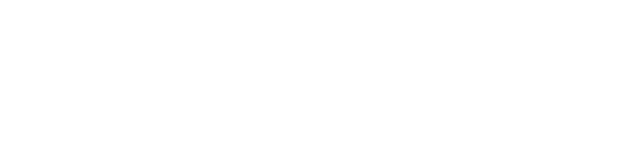
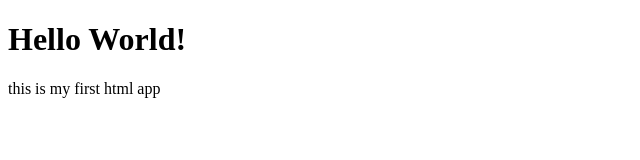
Before and after one commit to unnati188/HelloWorld, a plain HTML site: page index.html in a window 1280 px wide. Shown: the whole page, without its empty margins (0-640 px from the left). Drawn offline with Linux system fonts and the light colour scheme.

Commit message:
updated html file

```diff
--- a/index.html
+++ b/index.html
@@ -2,11 +2,11 @@
 <html>
 
 	<head>
-
+<h1>Hello World!</h1>
 	</head>
 
 	<body>
-
+		<p> this is my first html app</p>
 
 	</body>
 
```
